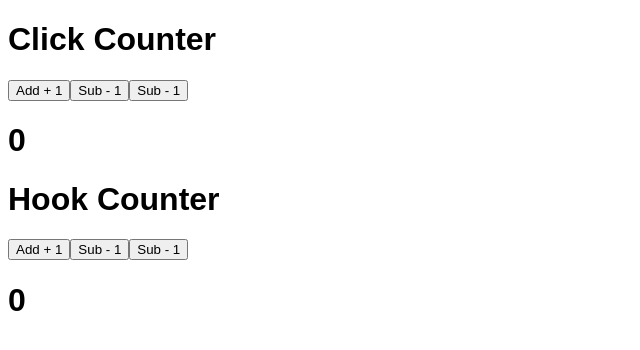
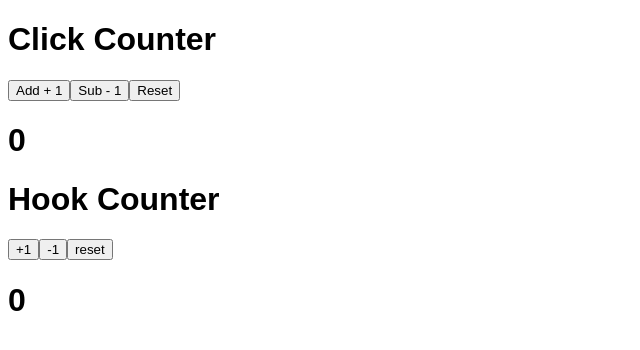
Before and after one commit to EisenHavale/Custom_Hooks, a React app: page / in a window 1280 px wide. Shown: the top 350 px of the page, without its empty margins (0-640 px from the left). Built offline with nearby package versions, Linux system fonts and the light colour scheme.

Commit message:
Redux counter working, missing some simple changes, and a problem through the exposes process

```diff
--- a/package.json
+++ b/package.json
@@ -34,7 +34,10 @@
     "webpack-dev-server": "^4.3.1"
   },
   "dependencies": {
+    "@reduxjs/toolkit": "^1.8.5",
+    "@types/react-redux": "^7.1.24",
     "react": "^17.0.2",
-    "react-dom": "^17.0.2"
+    "react-dom": "^17.0.2",
+    "react-redux": "^8.0.2"
   }
 }
--- /dev/null
+++ b/src/AppShared.tsx
@@ -0,0 +1,16 @@
+import React from "react";
+import ReactDOM from "react-dom";
+
+import "./index.css";
+import Counter from "./pages/counter/Counter";
+import { Provider } from 'react-redux';
+import {HookStore} from "./app/store/hookStore";
+
+const AppShared = () =>
+        <Provider store={HookStore}>
+            <Counter />
+        </Provider>
+;
+ReactDOM.render(<AppShared />, document.getElementById("app"));
+
+export default AppShared;
--- /dev/null
+++ b/src/app/store/hookStore.ts
@@ -0,0 +1,12 @@
+import { configureStore } from "@reduxjs/toolkit";
+import counterReducer from "../../features/counterSlice/CounterSlices";
+
+export const HookStore = configureStore(
+    {
+        reducer: counterReducer,
+    }
+)
+
+
+export type CounterState = ReturnType<typeof HookStore.getState>
+export type CounterDispatch = typeof HookStore.dispatch
--- /dev/null
+++ b/src/features/counterSlice/CounterSlices.tsx
@@ -0,0 +1,33 @@
+import { createSlice } from '@reduxjs/toolkit';
+import { CounterState } from '../../app/store/hookStore';
+import { ICounterState } from '../../interfaces/store-interfaces';
+
+
+const initialState: ICounterState = {
+    value: 0
+}
+export const counterSlice = createSlice(
+    {
+        name:'counter',
+        initialState,
+        reducers:{
+
+            increment: (state) => {
+                state.value++;
+            },
+            decrement: (state) => {
+                state.value--;
+            },
+            reset: (state) => {
+                state.value = 0;
+            }
+        }
+
+    }
+)
+
+export const { increment, decrement, reset }  = counterSlice.actions;
+
+export const selectCount = (state: CounterState) => state.value
+
+export default counterSlice.reducer;
--- /dev/null
+++ b/src/hooks/store/storeHook.ts
@@ -0,0 +1,7 @@
+import { useDispatch, useSelector } from 'react-redux';
+import type { TypedUseSelectorHook } from 'react-redux'
+import { CounterState, CounterDispatch } from '../../app/store/hookStore';
+
+
+export const useCounterDispatch: ()=> CounterDispatch = useDispatch //*Setting the type
+export const useCounterSelector: TypedUseSelectorHook<CounterState> = useSelector
--- a/src/index.ts
+++ b/src/index.ts
@@ -1 +1 @@
-import("./App");
+import("./AppShared");
--- /dev/null
+++ b/src/interfaces/store-interfaces.ts
@@ -0,0 +1,5 @@
+
+
+export interface ICounterState {
+    value:number
+}
--- a/src/pages/counter/Counter.tsx
+++ b/src/pages/counter/Counter.tsx
@@ -1,29 +1,32 @@
 import React, { useState } from "react";
 import { Button } from "../../components/atoms/button/Button";
 import { Title } from "../../components/atoms/title/Title";
+import { increment as stInc, decrement as stDec, reset as stReset } from "../../features/counterSlice/CounterSlices";
 import { useCounter } from '../../hooks/counter/useCounter';
 import { Container } from '../../components/molecules/container/Container';
+import { useCounterDispatch, useCounterSelector } from '../../hooks/store/storeHook';
+
 
 const Counter = () => {
   const initialState = 0;
-  const [state, setState] = useState(initialState);
+  const dispatch = useCounterDispatch()
+  const value = useCounterSelector((state)=> state.value)
   const {count, decrement, increment, reset} = useCounter();
   return (
     <>
       <Container>
         <Title text="Click Counter" />
-        <Button text="Add + 1" onClick={() => setState(state + 1)} />
-        <Button text="Sub - 1" onClick={() => setState(state - 1)} />
-        <Button text="Sub - 1" onClick={() => setState(0)} />
-        <Title text={state.toString()} />
+        <Button text="Add + 1" onClick={() => dispatch(stInc())} />
+        <Button text="Sub - 1" onClick={() => dispatch(stDec())} />
+        <Button text="Reset" onClick={() => dispatch(stReset())} />
+        <Title text={value.toString()} />
       </Container>
+      <Container>
         <Title text="Hook Counter" />
-        <Button text="Add + 1" onClick={() => increment(1)} />
-        <Button text="Sub - 1" onClick={() => decrement(1)} />
-        <Button text="Sub - 1" onClick={() => reset(initialState)} />
-        <Title text={state.toString()} />
-      <Container>
-
+        <Button text="+1" onClick={() => increment(1)} />
+        <Button text="-1" onClick={() => decrement(1)} />
+        <Button text="reset" onClick={() => reset(initialState)} />
+        <Title text={count.toString()} />
       </Container>
     </>
   );
--- a/webpack.config.js
+++ b/webpack.config.js
@@ -47,7 +47,9 @@ module.exports = {
         shell_app: "shell_app@http//:localhost:8080/remoteEntry.js",
       },
       exposes: {
-        "./Counter": "./src/pages/counter/Counter",
+        // "./Counter": "./src/pages/counter/Counter",
+        "./AppShared": "./src/AppShared",
+
       },
       shared: {
         ...deps,
```
Also changed, not shown: src/App.tsx (deleted, +0 -8 lines), 2 other files (tests, documents, lock files or other folders).
